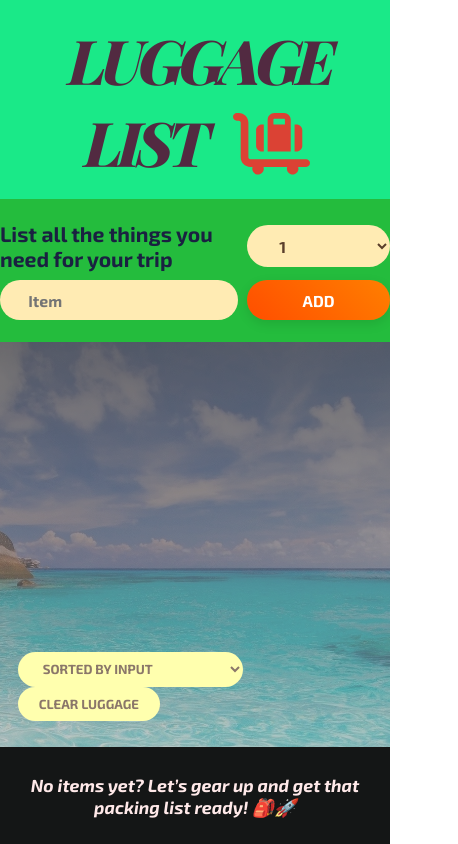
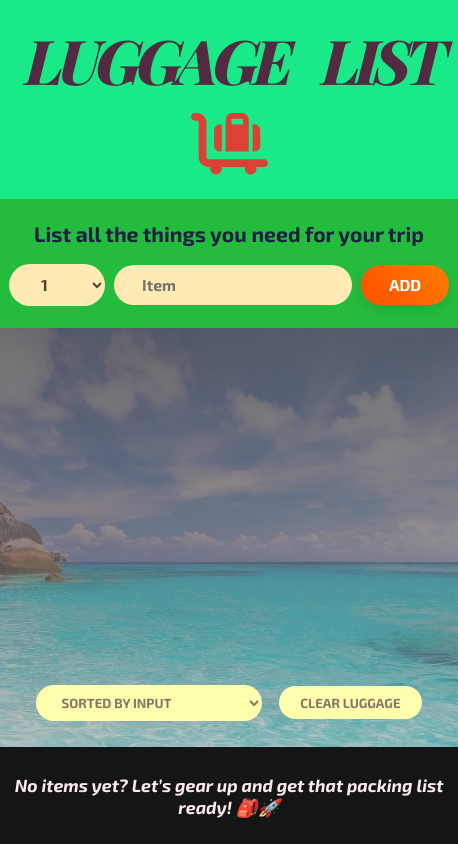
Before and after one commit to MatinT-SA/luggage-list, a React (Create React App) app: page / in a window 390 px wide. Shown: the whole page, 458 px wide, since content can reach past the window. Built offline with nearby package versions, Linux system fonts and the light colour scheme; a web font is replaced by a local one.

Commit message:
responsiveness for form and consolidating styles in general for smaller than 1000px laptop

```diff
--- a/src/components/Form.js
+++ b/src/components/Form.js
@@ -20,6 +20,7 @@ export default function Form({ onAddItem }) {
   return (
     <form className="add-form" onSubmit={handleSubmit}>
       <h3>List all the things you need for your trip</h3>
+      <div className="add-form__row">
         <select
           value={quantity}
           onChange={(e) => setQuantity(Number(e.target.value))}
@@ -40,6 +41,7 @@ export default function Form({ onAddItem }) {
         <button className="add-form__button">
           <span>Add</span>
         </button>
+      </div>
     </form>
   );
 }
--- a/src/index.css
+++ b/src/index.css
@@ -66,6 +66,13 @@ h1 {
   display: flex;
   align-items: center;
   justify-content: center;
+  gap: 1rem;
+}
+
+.add-form__row {
+  display: flex;
+  justify-content: space-between;
+  align-items: center;
   gap: 1rem;
 }
 
@@ -344,6 +351,20 @@ button:disabled {
 
   .add-form {
     display: grid;
-    grid-template-columns: 1fr 1fr;
+    grid-template-columns: 1fr;
+    gap: 2rem;
+    padding: 2.5rem 1rem;
+  }
+
+  h3 {
+    grid-column: 1 / -1;
+    margin-right: 0;
+    text-align: center;
+  }
+
+  .add-form__row {
+    display: grid;
+    grid-template-columns: repeat(3, 1fr);
+    gap: 1rem;
   }
 }
```
Lines whose indentation alone changed are shown as unchanged.
